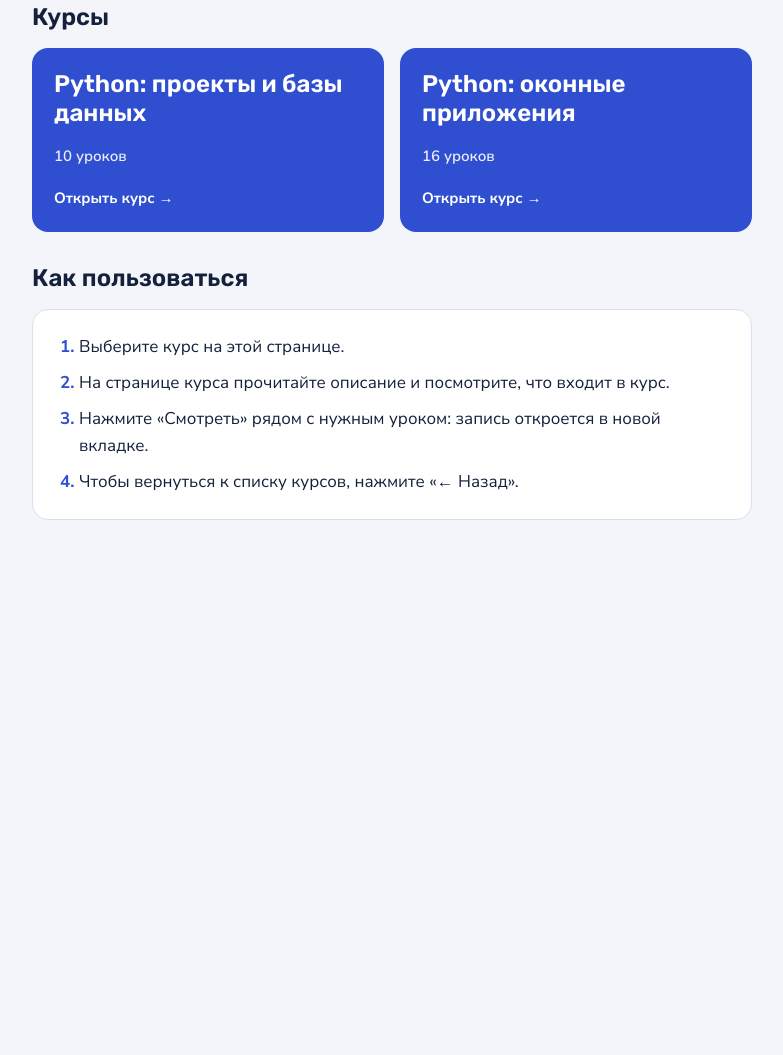
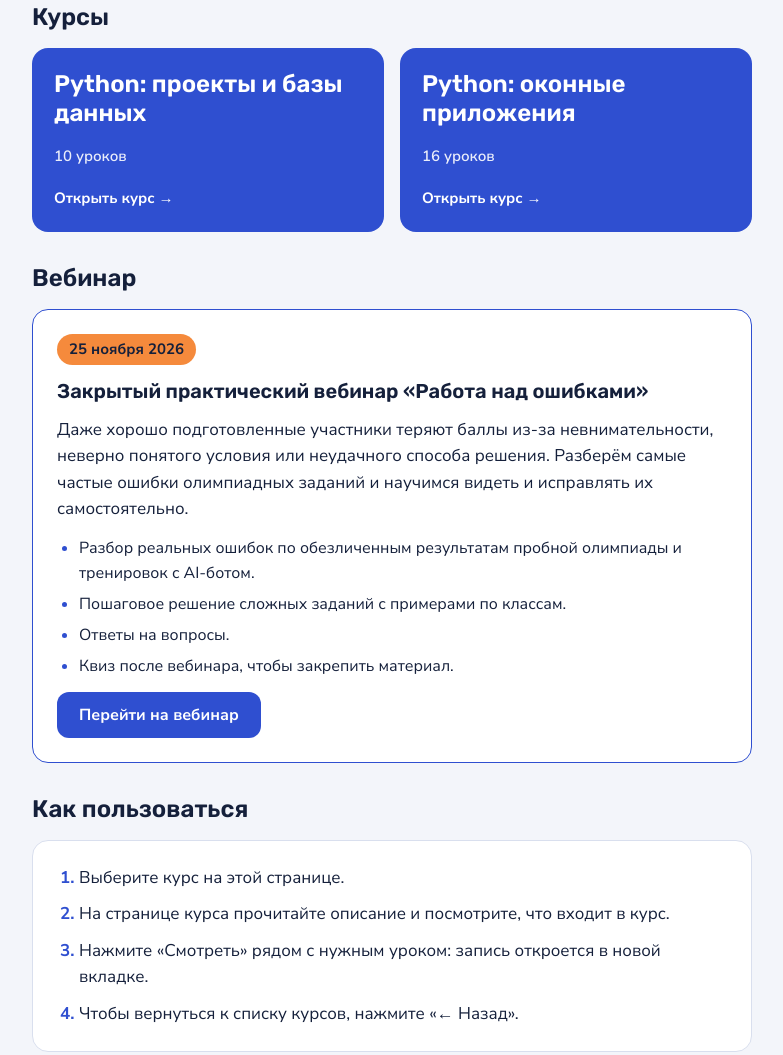
Before and after one commit to Andrsmn/easycode-Olympiad, a plain HTML site: page index.html in a window 1280 px wide. Shown: the part 494-1549 px from the top of the page, without its empty margins (248-1031 px from the left). Before the commit the page ends 1078 px from the top, so only its background shows below. Drawn offline with Linux system fonts and the light colour scheme.

Commit message:
Update index.html

```diff
--- a/index.html
+++ b/index.html
@@ -81,6 +81,8 @@ ol.lessons { list-style: none; margin: 0; padding: 0; display: flex; flex-direct
 .lesson a, .lesson .soon { flex: none; font-size: 15px; font-weight: 700; }
 .lesson a { color: var(--accent); }
 .lesson .soon { color: var(--ink-soft); font-weight: 600; }
+.card h3 { font-size: 20px; }
+.card .points { font-size: 16px; gap: 6px; }
 ol.steps, ul.points { margin: 0; padding-left: 22px; display: flex; flex-direction: column; gap: 10px; }
 ol.steps li::marker { color: var(--accent); font-weight: 700; }
 ul.points li::marker { color: var(--accent); }
@@ -105,6 +107,19 @@ const PAGE = {
     "Нажмите «Смотреть» рядом с нужным уроком: запись откроется в новой вкладке.",
     "Чтобы вернуться к списку курсов, нажмите «← Назад»."
   ],
+  webinar: {
+    title: "Закрытый практический вебинар «Работа над ошибками»",
+    date: "25 ноября 2026",
+    url: "https://edu.livedigital.space/room/E4MM7wxJJ7",
+    button: "Перейти на вебинар",
+    text: "Даже хорошо подготовленные участники теряют баллы из-за невнимательности, неверно понятого условия или неудачного способа решения. Разберём самые частые ошибки олимпиадных заданий и научимся видеть и исправлять их самостоятельно.",
+    points: [
+      "Разбор реальных ошибок по обезличенным результатам пробной олимпиады и тренировок с AI-ботом.",
+      "Пошаговое решение сложных заданий с примерами по классам.",
+      "Ответы на вопросы.",
+      "Квиз после вебинара, чтобы закрепить материал."
+    ]
+  },
   courses: [
     {
       id: "projects",
@@ -212,6 +227,21 @@ window.addEventListener("hashchange", function () {      // кнопка «На
   show(views[h] ? h : "home", true);
 });
 
+function buildWebinar() {
+  var w = PAGE.webinar;
+  if (!w) return null;
+  return el("section", {}, [
+    el("h2", { text: "Вебинар" }),
+    el("div", { "class": "card featured" }, [
+      el("span", { "class": "date", text: w.date }),
+      el("h3", { text: w.title }),
+      el("p", { text: w.text }),
+      el("ul", { "class": "points" }, w.points.map(function (p) { return el("li", { text: p }); })),
+      link(w.url, w.button, "btn")
+    ])
+  ]);
+}
+
 function buildHome() {
   var courseButtons = PAGE.courses.map(function (c) {
     var b = el("button", { type: "button", "class": "course" }, [
@@ -232,6 +262,7 @@ function buildHome() {
       el("h2", { text: "Курсы" }),
       el("div", { "class": "courses" }, courseButtons)
     ]),
+    buildWebinar(),
     el("section", {}, [
       el("h2", { text: "Как пользоваться" }),
       el("div", { "class": "card" }, [
```
